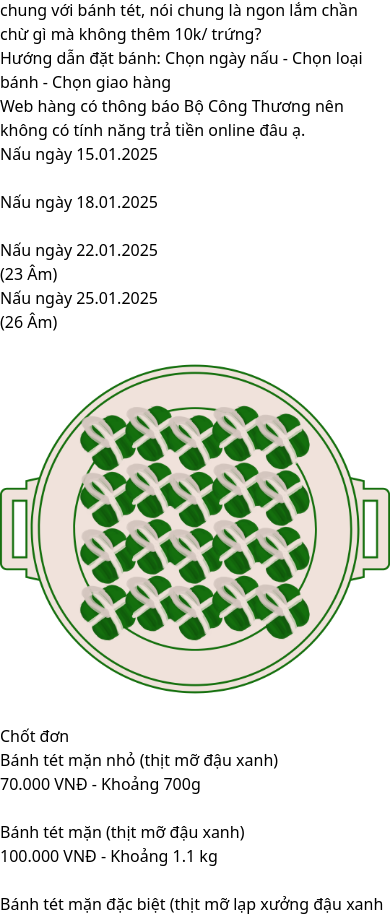
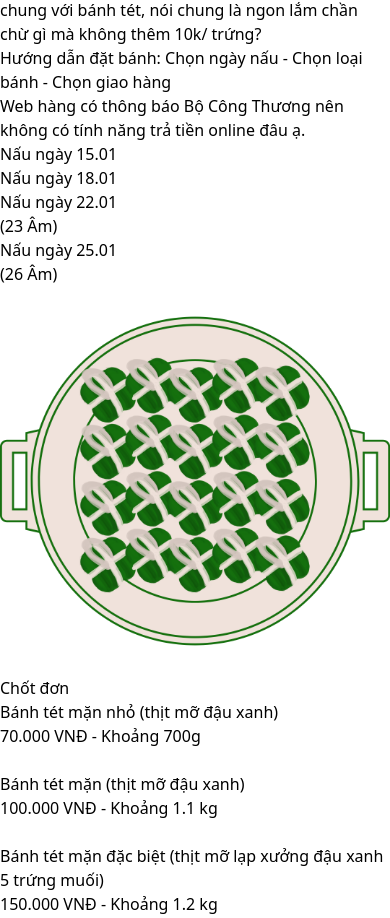
Before and after one commit to ToChauHaoNhan/BanhTet2024, a React (Vite) app: page / in a window 390 px wide. Shown: the part 3029-3947 px from the top of the page. Built offline with nearby package versions, Linux system fonts and the light colour scheme.

Commit message:
dev: add responsive design for banhtet properties

```diff
--- a/src/Components/BanhTetProperties/BanhTetProperties.tsx
+++ b/src/Components/BanhTetProperties/BanhTetProperties.tsx
@@ -9,7 +9,7 @@ export const BanhTetProperties = ({
 }) => {
   return (
     <div className="bg-[#0e540a] w-[100vw] h-[100vh] flex justify-center">
-      <div className="w-auto">
+      <div className="w-auto h-auto">
         <PropertiesTabs finalForm={finalForm} setFinalForm={setFinalForm} />
       </div>
     </div>
--- a/src/Components/BanhTetProperties/PropertiesTabs.tsx
+++ b/src/Components/BanhTetProperties/PropertiesTabs.tsx
@@ -5,6 +5,55 @@ import {ToastContainer, toast, Bounce } from 'react-toastify';
 
 let active_day = 0;
 const day = ["15-01", "18-01", "22-01", "25-01"]; //day[active_day]
+
+const tabsData = [
+  {
+    label: (
+      <div className="bg-[#e45814] p-4 rounded-t-full h-[100%]">
+        Nấu ngày 15.01
+      </div>
+    ),
+    // content: <TabsContent date = "15-01"/>,
+    bg_color: "#e45814",
+    order_note:
+      "Giao ngày 16-19/01/2025, giao Grab/ Aha/ Loship/ Be trong ngày, phí ship từ 20k hoặc khách tự đặt giao.",
+  },
+  {
+    label: (
+      <div className="bg-[#f3963a] p-4 rounded-t-full h-[100%]">
+        Nấu ngày 18.01
+      </div>
+    ),
+    // content: <TabsContent date="18-01"/>,
+    bg_color: "#f3963a",
+    order_note:
+      "Giao ngày 19-21/01/2025, giao Grab/ Aha/ Loship/ Be trong ngày, phí ship từ 20k hoặc khách tự đặt giao.",
+  },
+  {
+    label: (
+      <div className="bg-[#ecba84] p-4 rounded-t-full h-[100%]">
+        Nấu ngày 22.01
+        <div className="text-red-500">(23 Âm)</div>
+      </div>
+    ),
+    // content: <TabsContent date = "22-01"/>,
+    bg_color: "#ecba84",
+    order_note:
+      "LƯU Ý: Giao ngày 23-25 (24 âm - 26 âm), giao Grab/ Aha/ Loship/ Be trong ngày hoặc khách tự đặt giao.",
+  },
+  {
+    label: (
+      <div className="bg-[#f2f5d4] p-4 rounded-t-full h-[100%]">
+        Nấu ngày 25.01
+        <div className="text-red-500">(26 Âm)</div>
+      </div>
+    ),
+    // content: <TabsContent date = "25-01"/>,
+    bg_color: "#f2f5d4",
+    order_note:
+      "Giao ngày 23-25 (27 âm - 28 âm), khúc này để sốp tự chạy đi ship. Mua cúng ha dân Sài Gòn ơi!",
+  },
+];
 
 async function checkPot(date: string) {
   const response = await fetch(`https://banhtet2024backend.onrender.com/sheets/${date}`, {
@@ -85,10 +134,10 @@ export const TabsContent = ({
     banh_tet_chay: 0,
   });
   return (
-    <div className="flex lg:flex-wrap p-4">
-      <div className="w-1/2 justify-items-center justify-center content-center">
+    <div className="flex flex-wrap-reverse p-4 max-w-[100%]">
+      <div className="lg:w-1/2 justify-items-center content-center">
         <img
-          className="banhtet-image-properties w-[75%] h-[75%] rounded-lg"
+          className="banhtet-image-properties w-[75%] h-auto rounded-lg"
           src="src/asset/pot.png"
         />
         <button
@@ -115,7 +164,7 @@ export const TabsContent = ({
           Chốt đơn
         </button>
       </div>
-      <div className="w-1/2 p-4 items-center content-center">
+      <div className="lg:w-1/2 p-4 items-center content-center">
         <div className="py-1">
           <div className="text-2xl flex gap-4">
             Bánh tét mặn nhỏ (thịt mỡ đậu xanh)
@@ -232,58 +281,6 @@ export const TabsContent = ({
   );
 };
 
-const tabsData = [
-  {
-    label: (
-      <div className="bg-[#e45814] p-4 rounded-t-full">
-        Nấu ngày 15.01.2025
-        <br />
-        <br />
-      </div>
-    ),
-    // content: <TabsContent date = "15-01"/>,
-    bg_color: "#e45814",
-    order_note:
-      "Giao ngày 16-19/01/2025, giao Grab/ Aha/ Loship/ Be trong ngày, phí ship từ 20k hoặc khách tự đặt giao.",
-  },
-  {
-    label: (
-      <div className="bg-[#f3963a] p-4 rounded-t-full">
-        Nấu ngày 18.01.2025
-        <br />
-        <br />
-      </div>
-    ),
-    // content: <TabsContent date="18-01"/>,
-    bg_color: "#f3963a",
-    order_note:
-      "Giao ngày 19-21/01/2025, giao Grab/ Aha/ Loship/ Be trong ngày, phí ship từ 20k hoặc khách tự đặt giao.",
-  },
-  {
-    label: (
-      <div className="bg-[#ecba84] p-4 rounded-t-full">
-        Nấu ngày 22.01.2025
-        <div className="text-red-500">(23 Âm)</div>
-      </div>
-    ),
-    // content: <TabsContent date = "22-01"/>,
-    bg_color: "#ecba84",
-    order_note:
-      "LƯU Ý: Giao ngày 23-25 (24 âm - 26 âm), giao Grab/ Aha/ Loship/ Be trong ngày hoặc khách tự đặt giao.",
-  },
-  {
-    label: (
-      <div className="bg-[#f2f5d4] p-4 rounded-t-full">
-        Nấu ngày 25.01.2025
-        <div className="text-red-500">(26 Âm)</div>
-      </div>
-    ),
-    // content: <TabsContent date = "25-01"/>,
-    bg_color: "#f2f5d4",
-    order_note:
-      "Giao ngày 23-25 (27 âm - 28 âm), khúc này để sốp tự chạy đi ship. Mua cúng ha dân Sài Gòn ơi!",
-  },
-];
 export const PropertiesTabs = ({
   finalForm,
   setFinalForm,
```
